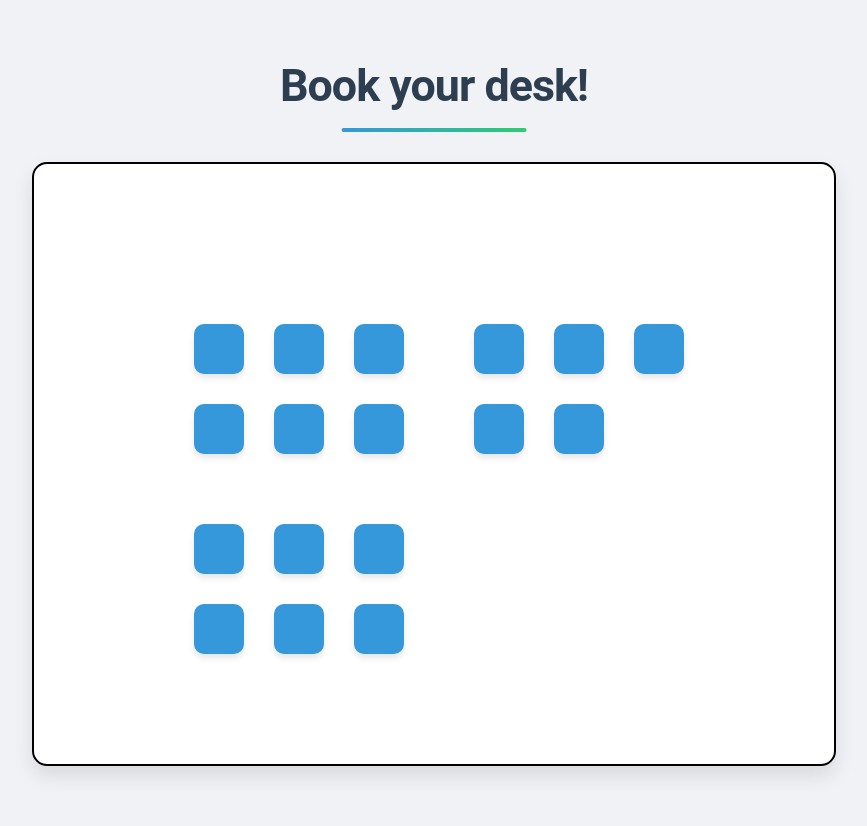
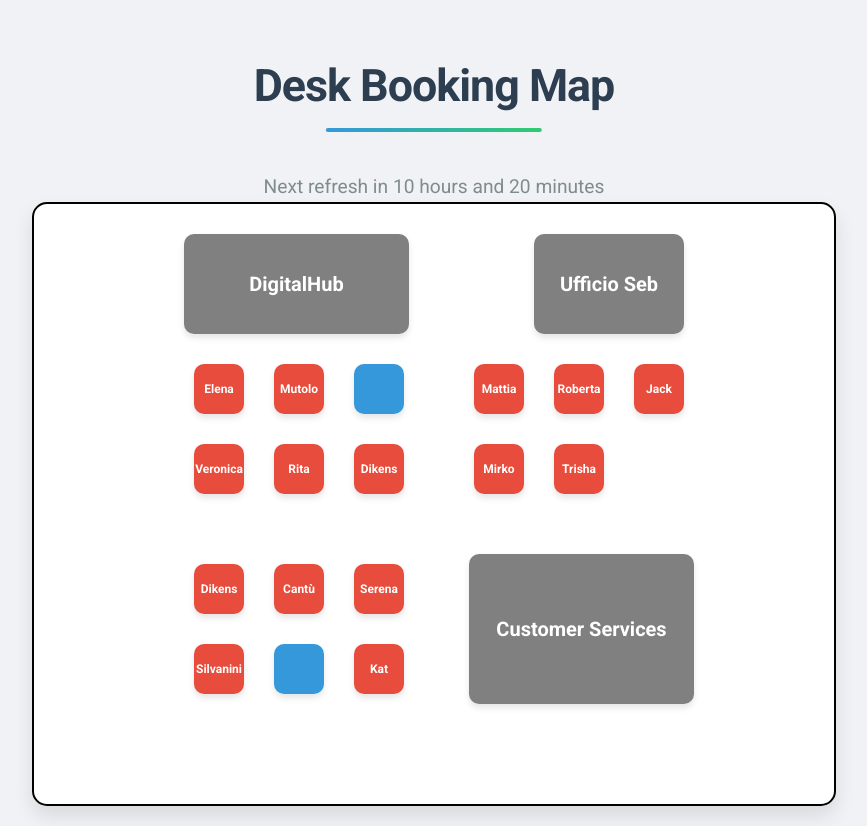
Before and after one commit to betapekens/choose_your_desk, a Flask app: page / in a window 1280 px wide. Shown: the whole page, without its empty margins (206-1073 px from the left). Before the commit the page ends 776 px from the top, so only its background shows below. Run offline with Flask 3, Linux system fonts and the light colour scheme.

Commit message:
Added static objects

```diff
--- a/app.py
+++ b/app.py
@@ -45,4 +45,4 @@ def toggle_desk():
     return jsonify({"success": False, "message": "Desk not found."})
 
 if __name__ == '__main__':
-    app.run(debug=True)
+    app.run(host='0.0.0.0', port=5000, debug=True)
--- a/desks.json
+++ b/desks.json
@@ -1 +1 @@
-[{"id": 1, "position": {"x": 160, "y": 160}, "booked": false, "user_name": ""}, {"id": 2, "position": {"x": 240, "y": 160}, "booked": false, "user_name": ""}, {"id": 3, "position": {"x": 320, "y": 160}, "booked": false, "user_name": ""}, {"id": 4, "position": {"x": 160, "y": 240}, "booked": false, "user_name": null}, {"id": 5, "position": {"x": 240, "y": 240}, "booked": false, "user_user_name": ""}, {"id": 6, "position": {"x": 320, "y": 240}, "booked": false, "user_name": ""}, {"id": 7, "position": {"x": 160, "y": 360}, "booked": false, "user_name": null}, {"id": 8, "position": {"x": 240, "y": 360}, "booked": false, "user_name": null}, {"id": 9, "position": {"x": 320, "y": 360}, "booked": false, "user_name": null}, {"id": 10, "position": {"x": 160, "y": 440}, "booked": false, "user_name": null}, {"id": 11, "position": {"x": 240, "y": 440}, "booked": false, "user_name": null}, {"id": 12, "position": {"x": 320, "y": 440}, "booked": false, "user_name": null}, {"id": 13, "position": {"x": 440, "y": 160}, "booked": false, "user_name": null}, {"id": 14, "position": {"x": 520, "y": 160}, "booked": false, "user_name": null}, {"id": 15, "position": {"x": 600, "y": 160}, "booked": false, "user_name": null}, {"id": 16, "position": {"x": 440, "y": 240}, "booked": false, "user_name": ""}, {"id": 17, "position": {"x": 520, "y": 240}, "booked": false, "user_name": null}]
+[{"id": 1, "position": {"x": 160, "y": 160}, "booked": true, "user_name": "Elena"}, {"id": 2, "position": {"x": 240, "y": 160}, "booked": true, "user_name": "Mutolo"}, {"id": 3, "position": {"x": 320, "y": 160}, "booked": false, "user_name": ""}, {"id": 4, "position": {"x": 160, "y": 240}, "booked": true, "user_name": "Veronica"}, {"id": 5, "position": {"x": 240, "y": 240}, "booked": true, "user_user_name": "", "user_name": "Rita"}, {"id": 6, "position": {"x": 320, "y": 240}, "booked": true, "user_name": "Dikens"}, {"id": 7, "position": {"x": 160, "y": 360}, "booked": true, "user_name": "Dikens"}, {"id": 8, "position": {"x": 240, "y": 360}, "booked": true, "user_name": "Cant\u00f9"}, {"id": 9, "position": {"x": 320, "y": 360}, "booked": true, "user_name": "Serena"}, {"id": 10, "position": {"x": 160, "y": 440}, "booked": true, "user_name": "Silvanini"}, {"id": 11, "position": {"x": 240, "y": 440}, "booked": false, "user_name": null}, {"id": 12, "position": {"x": 320, "y": 440}, "booked": true, "user_name": "Kat"}, {"id": 13, "position": {"x": 440, "y": 160}, "booked": true, "user_name": "Mattia"}, {"id": 14, "position": {"x": 520, "y": 160}, "booked": true, "user_name": "Roberta"}, {"id": 15, "position": {"x": 600, "y": 160}, "booked": true, "user_name": "Jack"}, {"id": 16, "position": {"x": 440, "y": 240}, "booked": true, "user_name": "Mirko"}, {"id": 17, "position": {"x": 520, "y": 240}, "booked": true, "user_name": "Trisha"}]
--- a/static/booking.js
+++ b/static/booking.js
@@ -49,6 +49,24 @@ document.getElementById('userNameInput').addEventListener('keyup', function(even
     }
 });
 
+// Countdown functionality
+function updateCountdown() {
+    const now = new Date();
+    const nextRefresh = new Date(now);
+    nextRefresh.setHours(18, 0, 0, 0); // Set to next midnight
+
+    const timeUntilRefresh = nextRefresh - now;
+    const hoursUntilRefresh = Math.floor(timeUntilRefresh / (1000 * 60 * 60));
+    const minutesUntilRefresh = Math.floor((timeUntilRefresh % (1000 * 60 * 60)) / (1000 * 60));
+
+    const countdownElement = document.getElementById('countdown');
+    countdownElement.textContent = `Next refresh in ${hoursUntilRefresh} hours and ${minutesUntilRefresh} minutes`;
+}
+
+// Update countdown every minute
+updateCountdown();
+setInterval(updateCountdown, 60000);
+
 // Function to toggle desk status
 function toggleDesk(deskId, action, userName = null) {
     const body = { desk_id: deskId, action: action };
--- a/static/script.js
+++ b/static/script.js
@@ -1,5 +1,27 @@
 function createDeskMap(desks) {
     const map = document.getElementById('deskMap');
+    digitalHub = document.createElement('div')
+    digitalHub.classList.add('digitalHub')
+    digitalHub.style.left = '150px';
+    digitalHub.style.top = '30px';
+    digitalHub.innerText = 'DigitalHub';
+    map.appendChild(digitalHub)
+
+    digitalHub = document.createElement('div')
+    digitalHub.classList.add('digitalHub')
+    digitalHub.style.left = '500px';
+    digitalHub.style.top = '30px';
+    digitalHub.innerText = 'Ufficio Seb';
+    digitalHub.style.width= '150px';
+    map.appendChild(digitalHub)
+
+    digitalHub = document.createElement('div')
+    digitalHub.classList.add('digitalHub')
+    digitalHub.style.left = '435px';
+    digitalHub.style.top = '350px';
+    digitalHub.innerText = 'Customer Services';
+    digitalHub.style.height= '150px';
+    map.appendChild(digitalHub)
 
     desks.forEach(desk => {
         const deskDiv = document.createElement('div');
--- a/static/style.css
+++ b/static/style.css
@@ -34,6 +34,12 @@ h1::after {
     border-radius: 2px;
 }
 
+.countdown {
+    font-size: 1.2em;
+    color: #7f8c8d;
+    margin-top: 10px;
+    font-weight: 500;
+}
 
 /* Desk Map Container */
 #deskMap {
@@ -48,6 +54,27 @@ h1::after {
     border-radius: 15px;
     overflow: hidden;
 }
+
+
+.digitalHub {
+    width: 225px;
+    height: 100px;
+    background-color: grey;
+    position: absolute;
+    border: none;
+    border-radius: 10px;
+    cursor: pointer;
+    display: flex;
+    justify-content: center;
+    align-items: center;
+    color: white;
+    font-weight: bold;
+    transition: all 0.3s ease;
+    font-size: 20px; /* Changed from 16px to 12px */
+    text-align: center;
+    box-shadow: 0 4px 6px rgba(0, 0, 0, 0.1);
+}
+
 
 /* Desk Styles */
 .desk {
@@ -67,6 +94,10 @@ h1::after {
     font-size: 12px; /* Changed from 16px to 12px */
     text-align: center;
     box-shadow: 0 4px 6px rgba(0, 0, 0, 0.1);
+}
+
+.desk.booked {
+    background-color: #e74c3c;
 }
 
 .desk.booked {
@@ -206,3 +237,11 @@ h1::after {
         max-width: 350px;
     }
 }
+
+.area {
+    position: absolute;
+    border: 2px solid #666;
+    padding: 5px;
+    background-color: #e6e6e6;
+    font-size: 14px;
+}
--- a/templates/map.html
+++ b/templates/map.html
@@ -3,11 +3,15 @@
 <head>
     <meta charset="UTF-8">
     <meta name="viewport" content="width=device-width, initial-scale=1.0">
-    <title>Desk Map</title>
+    <title>Desk Booking Map</title>
+    <link href="https://fonts.googleapis.com/css2?family=Roboto:wght@300;400;700&display=swap" rel="stylesheet">
     <link rel="stylesheet" href="{{ url_for('static', filename='style.css') }}">
 </head>
 <body>
-    <h1>Book your desk!</h1>
+    <header>
+        <h1>Desk Booking Map</h1>
+        <div id="countdown" class="countdown"></div>
+    </header>
     <div id="deskMap" style="position: relative; width: 800px; height: 600px; border: 2px solid black;"></div>
 
     <!-- Name input dialog (hidden by default) -->
```
